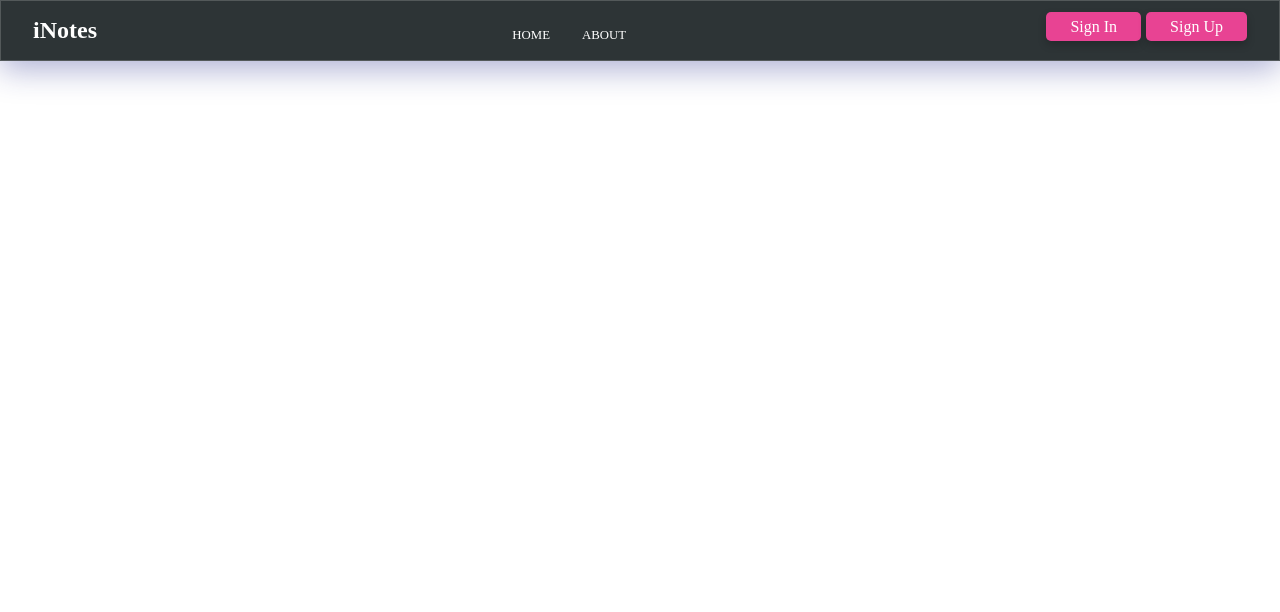
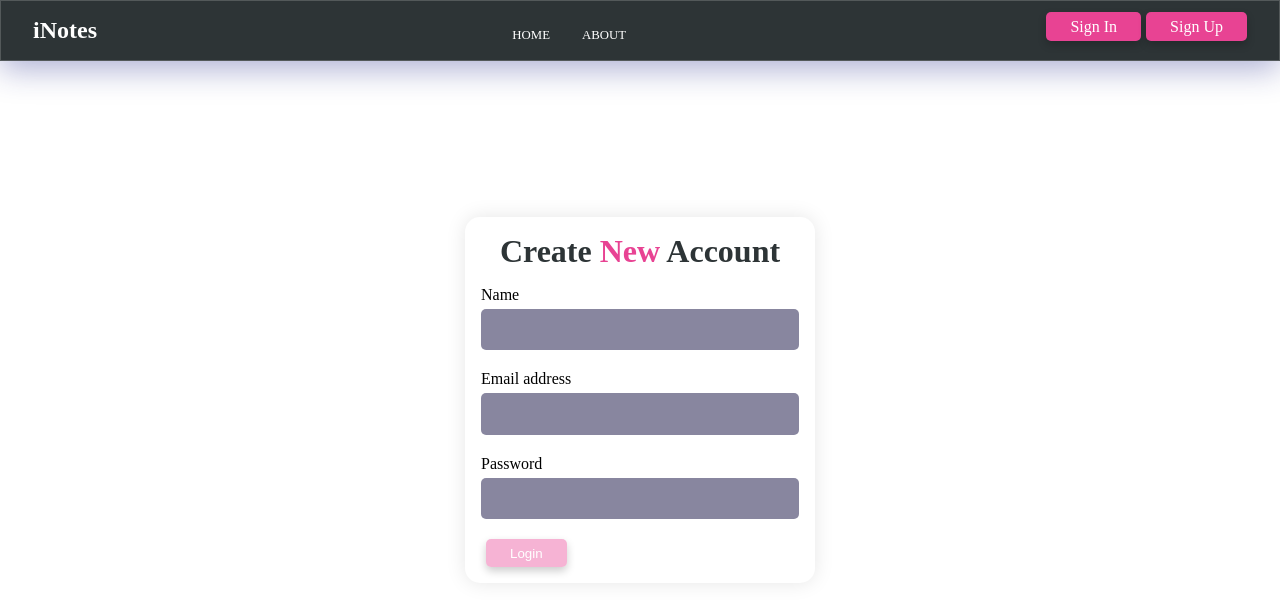
Before and after one commit to tufikhasan/inotes, a React (Create React App) app: page /signup in a window 1280 px wide. Shown: the top 612 px of the page. Built offline with nearby package versions, Linux system fonts and the light colour scheme.

Commit message:
Adding SignUp Component functionality

```diff
--- a/src/components/Login/Login.jsx
+++ b/src/components/Login/Login.jsx
@@ -25,6 +25,7 @@ const Login = () => {
     } else {
       alert('Invalid credentials');
     }
+    console.log(json);
   };
 
   const onChange = (e) => {
--- a/src/components/Signup/Signup.jsx
+++ b/src/components/Signup/Signup.jsx
@@ -1,8 +1,89 @@
-import React from 'react';
+import React, { useState } from 'react';
+import { useNavigate } from 'react-router-dom';
 import './Signup.scss';
 
 const Signup = () => {
-  return <div>Signup</div>;
+  const [credentials, setCredentials] = useState({
+    name: '',
+    email: '',
+    password: '',
+  });
+  let navigate = useNavigate();
+  const handleSubmit = async (e) => {
+    e.preventDefault();
+    const { name, email, password } = credentials;
+    const response = await fetch('http://localhost:5000/api/auth/createuser', {
+      method: 'POST',
+      headers: {
+        'Content-Type': 'application/json',
+      },
+      body: JSON.stringify({ name, email, password }),
+    });
+    const json = await response.json();
+    if (json.success) {
+      //Save token and redirect home
+      localStorage.setItem('token', json.authtoken);
+      navigate({ pathname: '/' });
+    } else {
+      alert('Invalid credentials');
+    }
+    console.log(json);
+  };
+  const onChange = (e) => {
+    setCredentials({ ...credentials, [e.target.name]: e.target.value });
+  };
+  return (
+    <div className="app__signup">
+      <div className="app__signup-form">
+        <h3 className="head-text">
+          Create <span>New</span> account
+        </h3>
+        <form onSubmit={handleSubmit}>
+          <div>
+            <label htmlFor="name">Name</label>
+            <input
+              type="name"
+              className="form-control"
+              id="name"
+              name="name"
+              value={credentials.name}
+              onChange={onChange}
+            />
+          </div>
+          <div>
+            <label htmlFor="email">Email address</label>
+            <input
+              type="email"
+              className="form-control"
+              id="email"
+              name="email"
+              value={credentials.email}
+              onChange={onChange}
+            />
+          </div>
+          <div>
+            <label htmlFor="password">Password</label>
+            <input
+              autoComplete="on"
+              type="password"
+              minLength={5}
+              name="password"
+              id="password"
+              value={credentials.password}
+              onChange={onChange}
+            />
+          </div>
+
+          <input
+            disabled={credentials.password.length < 5}
+            type="submit"
+            className="primary_button"
+            value="Login"
+          />
+        </form>
+      </div>
+    </div>
+  );
 };
 
 export default Signup;
--- a/src/components/Signup/Signup.scss
+++ b/src/components/Signup/Signup.scss
@@ -0,0 +1,21 @@
+.app__signup {
+  flex: 1;
+  width: 100%;
+  min-height: 100vh;
+  display: flex;
+  justify-content: center;
+  align-items: center;
+}
+.app__signup-form {
+  width: 350px;
+  margin: 1rem;
+  background: var(--white-color);
+  border-radius: 15px;
+  box-shadow: 0px 0px 20px rgba(0, 0, 0, 0.1);
+  padding: 1rem;
+  transition: all 0.3s ease-in-out;
+  h3 {
+    font-size: 2rem;
+    margin-bottom: 1rem;
+  }
+}
```
